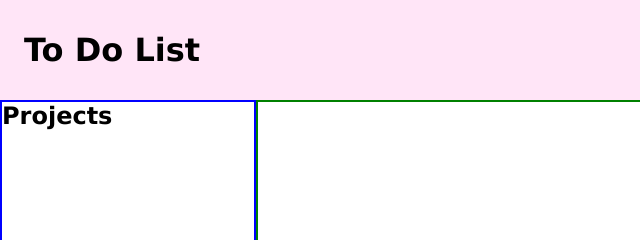
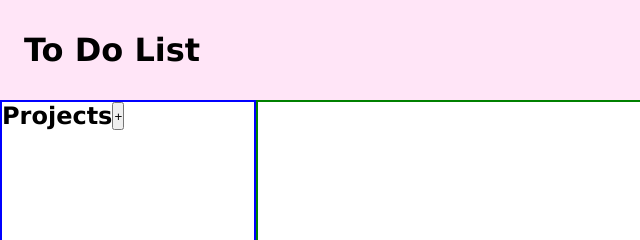
Before and after one commit to zenithyap/todo-list, a website built with webpack: page src/template.html in a window 1280 px wide. Shown: the top 240 px of the page, 0-640 px from the left. Built offline with nearby package versions, Linux system fonts and the light colour scheme.

Commit message:
Add button to add projects

```diff
--- a/src/styles.css
+++ b/src/styles.css
@@ -25,6 +25,10 @@
 
 #sidebar {
     border: 2px solid blue;
+
+    .title {
+        display: flex;
+    }
 }
 
 #content {
--- a/src/template.html
+++ b/src/template.html
@@ -11,7 +11,10 @@
             <h1>To Do List</h1>
         </div>
         <div id="sidebar">
-            <h2>Projects</h2>
+            <div class="title">
+                <h2>Projects</h2>
+                <button id="add-project-btn">+</button>
+            </div>
         </div>
         <div id="content"></div>
     </div>
```
